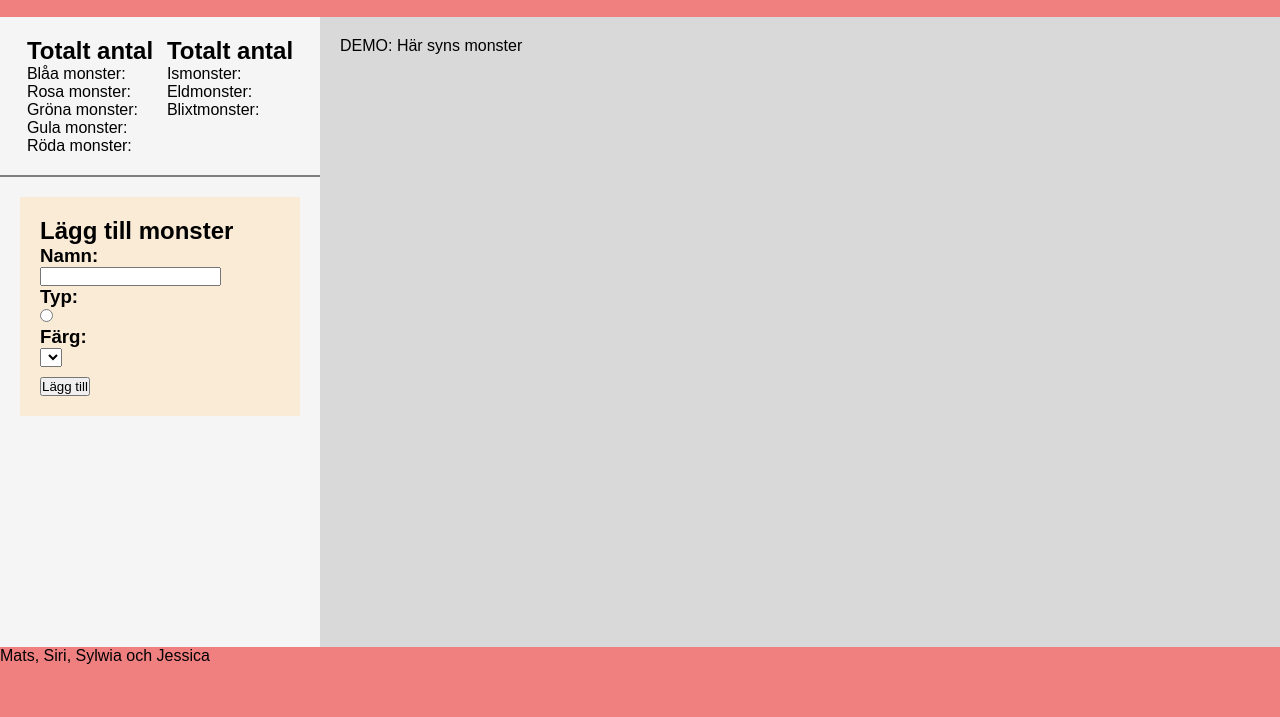
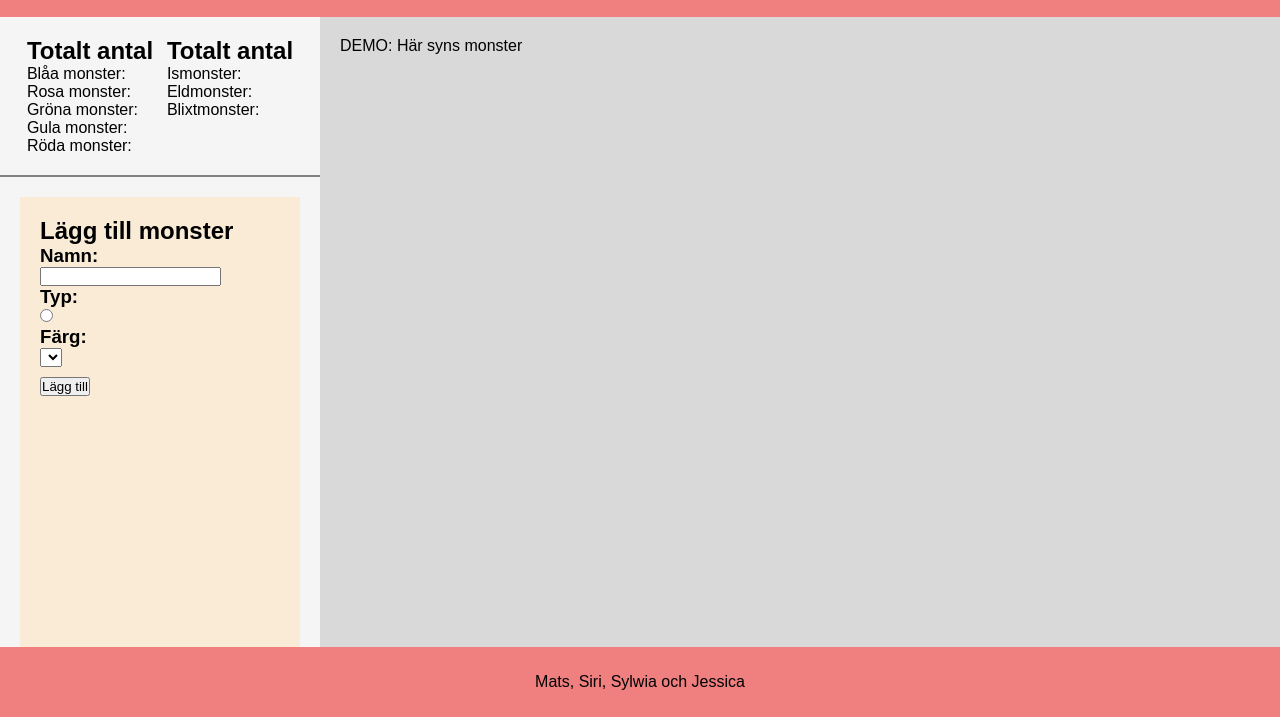
Before and after one commit to jessicaagren/grupp-2-monsterDB, a plain HTML site: page index.html in a window 1280 px wide. Shown: the part 83-800 px from the top of the page. Drawn offline with Linux system fonts and the light colour scheme.

Commit message:
Fixat flexbox

```diff
--- a/style.css
+++ b/style.css
@@ -6,6 +6,7 @@
 
 /* body > *, article, form {
     border: 2px solid blue;
+    margin: 5px;
 } */
 
 main {
@@ -31,6 +32,9 @@ header {
 aside {
     grid-area: aside;
     background-color: #F5F5F5;
+    /* Nedan två rader tillagt av J */
+    display: flex;
+    flex-wrap: wrap;
 
     article {
         display: flex;
@@ -38,6 +42,8 @@ aside {
         padding: 20px;
         border-bottom: 2px solid gray;
         justify-content: space-around;
+        /* Nedan rad tillagd av J */
+        width: 100%;
 
         li {
             list-style: none;
@@ -48,6 +54,10 @@ aside {
         padding: 20px;
         background-color: antiquewhite;
         margin: 20px;
+        /* Nedan tre rader tillagt av J */
+        /* align-self: stretch; */
+        width: 100%;
+        height: 65%;
 
         fieldset {
             border: none;
@@ -68,4 +78,8 @@ section {
 footer {
     grid-area: footer;
     background-color: lightcoral;
+    /* Nedan tre rader tillagt av J */
+    display: flex;
+    justify-content: center;
+    align-items: center;
 }
```
